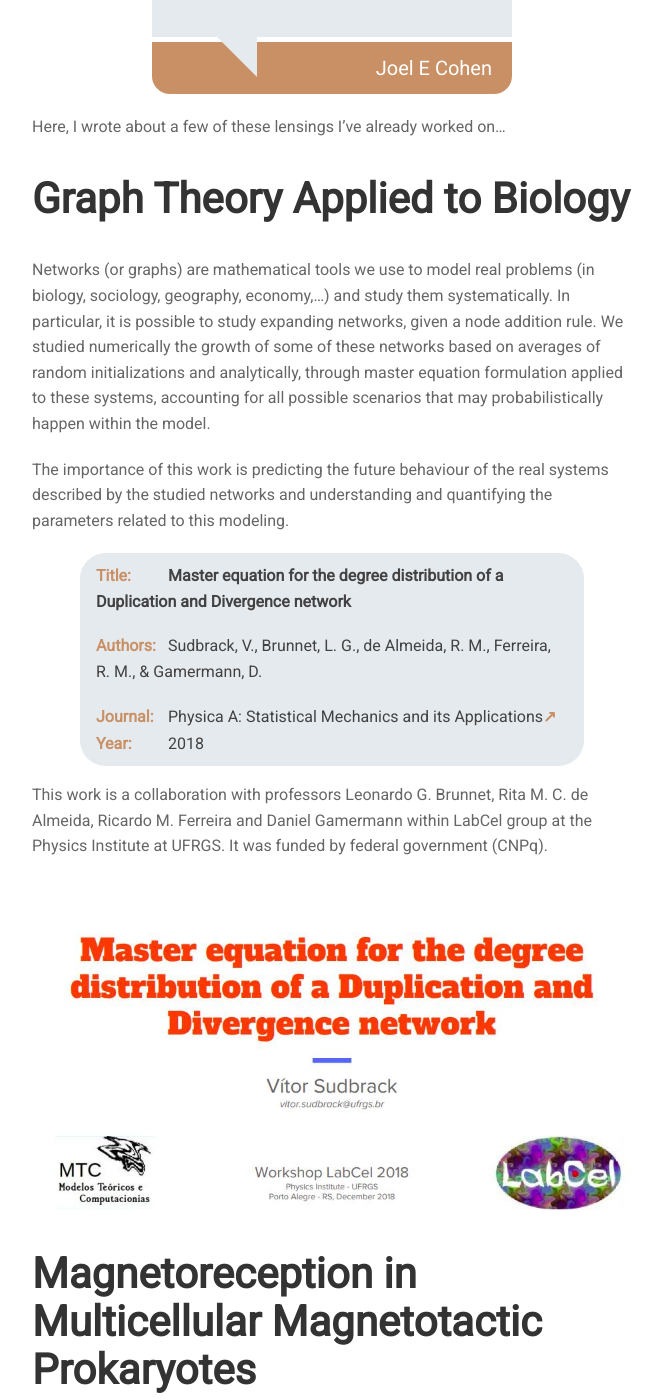
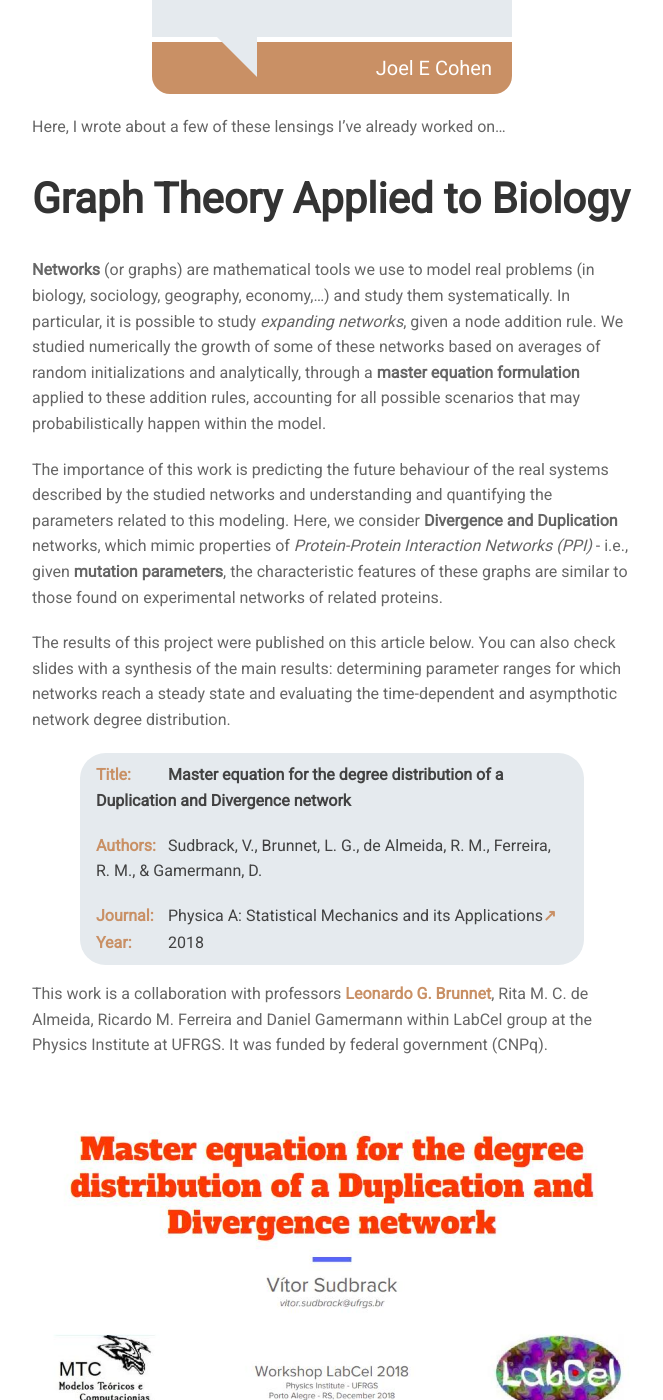
Before and after one commit to vsudbrack/vsudbrack.github.io, a Jekyll site: the page built from projects/mathbio.md, in a window 1280 px wide and 1400 px high, scrolled down 494 px. Shown: the whole window, without its empty margins (308-971 px from the left). Built offline with Jekyll 4.4.1, drawn with Linux system fonts in a browser that asks for light colours; nearby versions of some CDN libraries; comment, search, counter and statistics services are not loaded.

Commit message:
Add content

```diff
--- a/projects/mathbio.md
+++ b/projects/mathbio.md
@@ -9,13 +9,15 @@ Here, I wrote about a few of these lensings I've already worked on...
 
 ## Graph Theory Applied to Biology
 
-Networks (or graphs) are mathematical tools we use to model real problems (in biology, sociology, geography, economy,...) and study them systematically. In particular, it is possible to study expanding networks, given a node addition rule. We studied numerically the growth of some of these networks based on averages of random initializations and analytically, through master equation formulation applied to these systems, accounting for all possible scenarios that may probabilistically happen within the model.
+**Networks** (or graphs) are mathematical tools we use to model real problems (in biology, sociology, geography, economy,...) and study them systematically. In particular, it is possible to study *expanding networks*, given a node addition rule. We studied numerically the growth of some of these networks based on averages of random initializations and analytically, through a **master equation formulation** applied to these addition rules, accounting for all possible scenarios that may probabilistically happen within the model.
 
-The importance of this work is predicting the future behaviour of the real systems described by the studied networks and understanding and quantifying the parameters related to this modeling.
+The importance of this work is predicting the future behaviour of the real systems described by the studied networks and understanding and quantifying the parameters related to this modeling. Here, we consider **Divergence and Duplication** networks, which mimic properties of *Protein-Protein Interaction Networks (PPI)* - i.e., given **mutation parameters**, the characteristic features of these graphs are similar to those found on experimental networks of related proteins.
+
+The results of this project were published on this article below. You can also check slides with a synthesis of the main results: determining parameter ranges for which networks reach a steady state and evaluating the time-dependent and asympthotic network degree distribution.
 
 {% include cite.html title="Master equation for the degree distribution of a Duplication and Divergence network" author="Sudbrack, V., Brunnet, L. G., de Almeida, R. M., Ferreira, R. M., & Gamermann, D." journal="Physica A: Statistical Mechanics and its Applications" year="2018" url="https://doi.org/10.1016/j.physa.2018.06.066" %}
 
-This work is a collaboration with professors Leonardo G. Brunnet, Rita M. C. de Almeida, Ricardo M. Ferreira and Daniel Gamermann within LabCel group at the Physics Institute at UFRGS. It was funded by federal government (CNPq).
+This work is a collaboration with professors **[Leonardo G. Brunnet](http://pcleon.if.ufrgs.br/)**, Rita M. C. de Almeida, Ricardo M. Ferreira and Daniel Gamermann within LabCel group at the Physics Institute at UFRGS. It was funded by federal government (CNPq).
 
 {% include image.html url="/assets/docs/projects/mathbio/slidesDDNetworks.pdf" image="projects/mathbio/slides.jpg" text="Check my presentation with main results" %}
 
```
Also changed, not shown: projects/frag.md (+2 -0 lines), projects/obs.md (+1 -1 lines), 4 other files.
